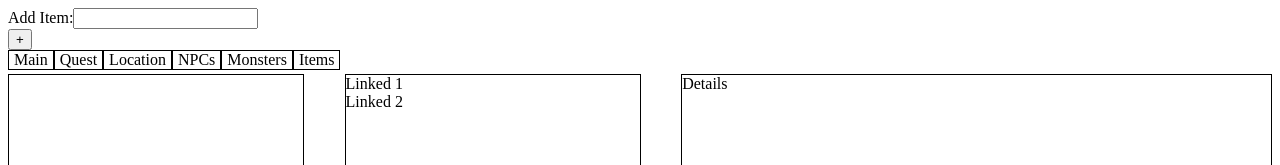
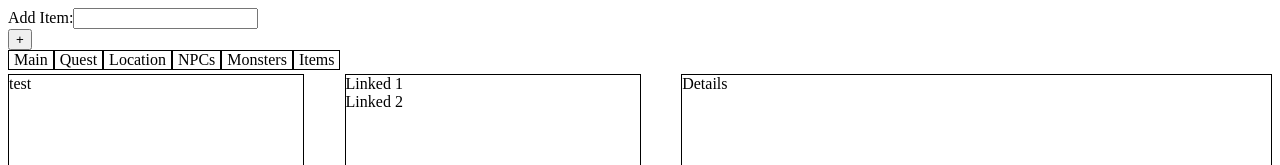
Before and after one commit to jmccallister93/campaign-manager, a React (Create React App) app in the folder main/: page / in a window 1280 px wide. Shown: the top 165 px of the page. Built offline with nearby package versions, Linux system fonts and the light colour scheme.

Commit message:
Passing props finally

```diff
--- a/main/src/App.js
+++ b/main/src/App.js
@@ -1,17 +1,21 @@
+import { useState } from "react";
 import Content from "./Compnenets/JS/Content";
 import NewItem from "./Compnenets/JS/NewItem";
 
 function App() {
-  const itemList = []
+  // const itemList = [{ id: "1", title: "Test Item" }];
+  const itemList = "test"
+  const [items, setItems] = useState(itemList);
+
 
   const addItemHandler = (item) => {
-    console.log(item)
-  }
+    // console.log(item);
+  };
 
   return (
     <>
-      <NewItem onAddItem={addItemHandler}/>
-      <Content />
+      <NewItem onAddItem={addItemHandler} />
+      <Content items={items} />
     </>
   );
 }
--- a/main/src/Compnenets/JS/ColumnNav.js
+++ b/main/src/Compnenets/JS/ColumnNav.js
@@ -1,71 +1,14 @@
 import { useId, useState } from "react";
 import "../SCSS/WrapperColumnNav.scss";
+import NewItem from "./NewItem";
 
 const ColumnNav = (props) => {
-  const id = useId();
-  const [input, setInput] = useState("");
-
-  const newItemHandler = (event) =>{
-    setInput(event.target.value)
-  }
-
-  const submitHandler = (event) => {
-    event.preventDefault();
-    const newItem ={'Name': input}
-    setInput("");
-    console.log({input})
-
-  };
 
   return (
-    <div className="wrapper__columnnav"></div>
-  )
-    // <div className="wrapper__columnnav">
-    //   <form onSubmit={submitHandler}>
-    //     <label>
-    //       Add Item:
-    //       <input
-    //         id={id}
-    //         value={input}
-    //         type="text"
-    //         onChange={newItemHandler}
-    //       />
-    //     </label>
-    //     <button type="submit">
-    //       +
-    //     </button>
-    //     <span>{ input }</span>
-    //   </form>
-    // </div>
-
+    <div className="wrapper__columnnav">
+      <div>{props.items}</div>
+    </div>
+  );
 };
 
 export default ColumnNav;
-
-// const ColumnNav = (props) => {
-//   const navItemsList = [];
-
-//   const navTexts = navItemsList.map((navText) => (
-//     <span className="navitem__text">{navText}</span>
-//   ));
-
-//   const submitHandler= (e) => {
-//     e.preventDefault();
-//     console.log('you cliked')
-//   }
-
-//   return (
-//     <div className="wrapper__columnnav">
-//       <form onSubmit={submitHandler}>
-//         <label>
-//           Add Item:
-//           <input type={"text"} />
-//         </label>
-//         <input type="submit" value="+"/>
-//         <span className="tabitem__div">{navTexts}</span>
-//       </form>
-//     </div>
-//   );
-// };
-
-// export default ColumnNav;
--- a/main/src/Compnenets/JS/Columns.js
+++ b/main/src/Compnenets/JS/Columns.js
@@ -12,7 +12,7 @@ const Columns = (props) => {
 
   return (
     <div className="wrapper__columns">
-      <ColumnNav />
+      <ColumnNav items={props.items}/>
       <ColumnLinked />
       <ColumnDetails />
     </div>
--- a/main/src/Compnenets/JS/Content.js
+++ b/main/src/Compnenets/JS/Content.js
@@ -4,10 +4,11 @@ import "../SCSS/WrapperContent.scss"
 
 
 const Content = (props) => {
+
   return (
     <div className="wrapper__content">
       <Tabs />
-      <Columns />
+      <Columns items={props.items}/>
     </div>
   );
 };
```
